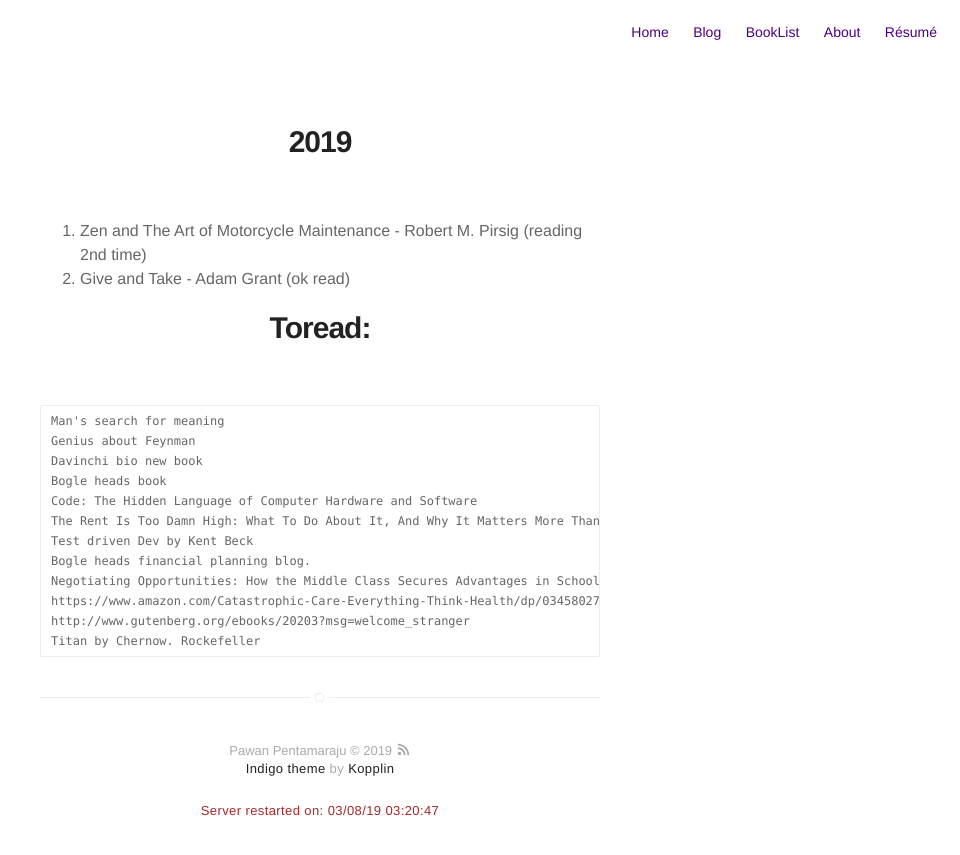
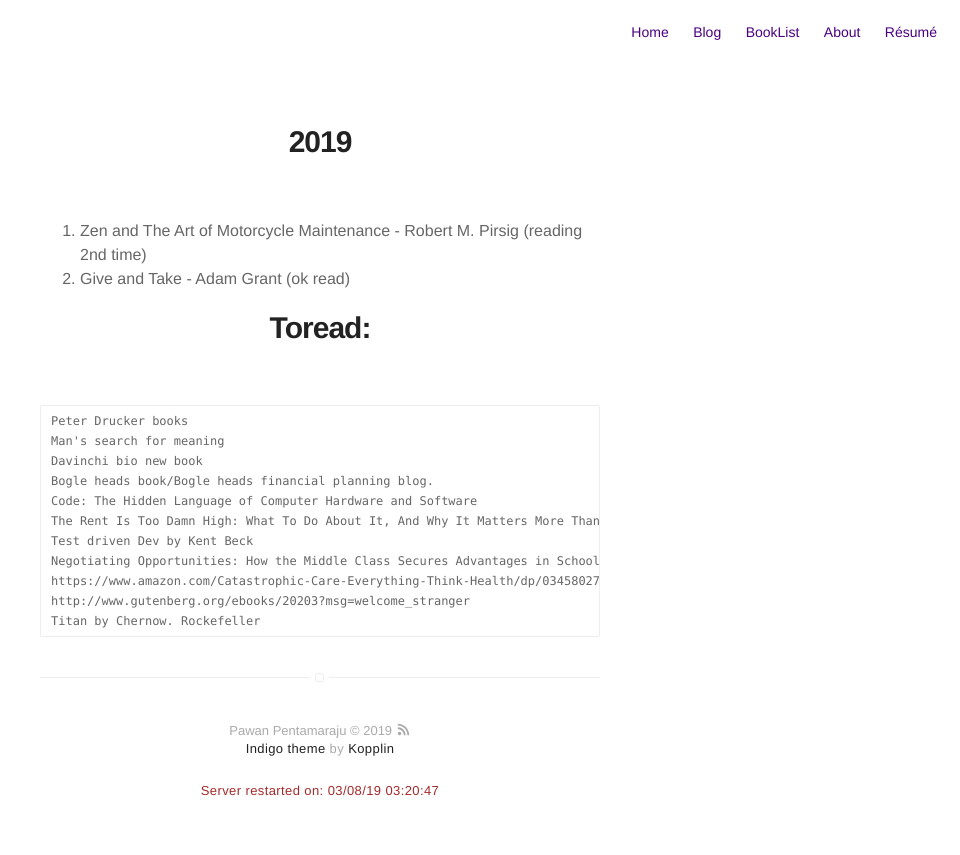
Before and after one commit to pawanpe/pawanpe.github.io, a Jekyll site: the page built from booklist/2019/books.markdown, in a window 1280 px wide. Shown: the top 855 px of the page, without its empty margins (320-1280 px from the left). Built offline with Jekyll 4.4.1, drawn with Linux system fonts in a browser that asks for light colours.

Commit message:
updaing to read book list

```diff
--- a/booklist/2019/books.markdown
+++ b/booklist/2019/books.markdown
@@ -9,14 +9,13 @@ layout: page
 2. Give and Take - Adam Grant (ok read)
 
 # Toread:
+    Peter Drucker books
     Man's search for meaning
-    Genius about Feynman
     Davinchi bio new book
-    Bogle heads book
+    Bogle heads book/Bogle heads financial planning blog.
     Code: The Hidden Language of Computer Hardware and Software
     The Rent Is Too Damn High: What To Do About It, And Why It Matters More Than You Think
     Test driven Dev by Kent Beck
-    Bogle heads financial planning blog.
     Negotiating Opportunities: How the Middle Class Secures Advantages in School.
     https://www.amazon.com/Catastrophic-Care-Everything-Think-Health/dp/034580273X
     http://www.gutenberg.org/ebooks/20203?msg=welcome_stranger
```
